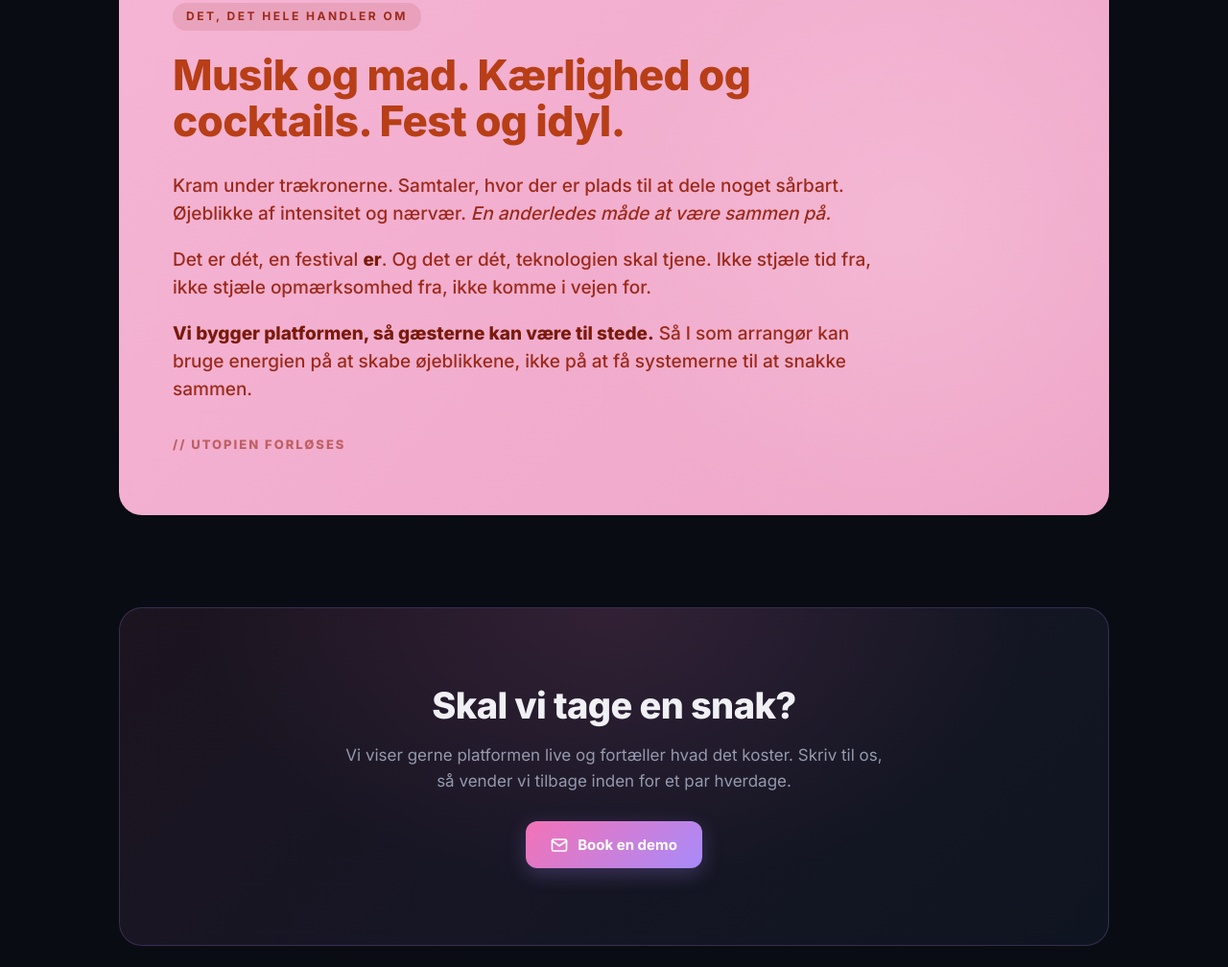
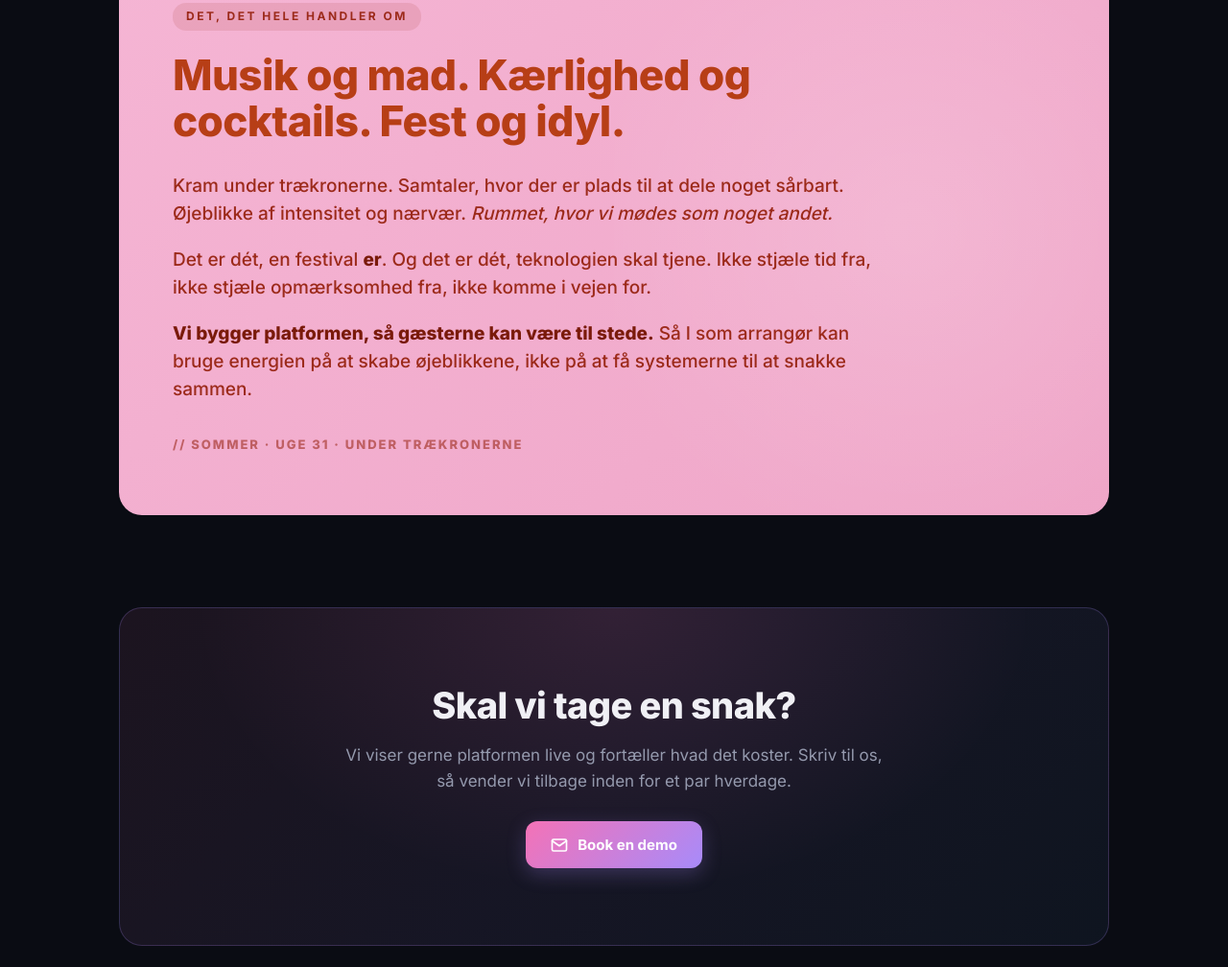
Before and after one commit to LiveCloudDK/livecloud-platform, a plain HTML site: page index.html in a window 1280 px wide. Shown: the part 4844-5852 px from the top of the page at 96% size. Drawn offline with Linux system fonts and the light colour scheme.

Commit message:
Manifesto: room metaphor in body, concrete signoff
Replaced 'utopia' framing per user feedback. Combined two directions:
- Body: 'En anderledes måde at være sammen på' → 'Rummet, hvor vi mødes
  som noget andet' (warmer, more grounded, stays as italic sensory
  phrase after the concrete imagery)
- Signoff: '// UTOPIEN FORLØSES' → '// SOMMER · UGE 31 · UNDER
  TRÆKRONERNE' (concrete, no metaphor — date + place as the anchor)

```diff
--- a/index.html
+++ b/index.html
@@ -962,10 +962,10 @@
       <div class="manifesto-inner">
         <div class="manifesto-eyebrow">Det, det hele handler om</div>
         <h2>Musik og mad. Kærlighed og cocktails. Fest og idyl.</h2>
-        <p>Kram under trækronerne. Samtaler, hvor der er plads til at dele noget sårbart. Øjeblikke af intensitet og nærvær. <em>En anderledes måde at være sammen på.</em></p>
+        <p>Kram under trækronerne. Samtaler, hvor der er plads til at dele noget sårbart. Øjeblikke af intensitet og nærvær. <em>Rummet, hvor vi mødes som noget andet.</em></p>
         <p>Det er dét, en festival <strong>er</strong>. Og det er dét, teknologien skal tjene. Ikke stjæle tid fra, ikke stjæle opmærksomhed fra, ikke komme i vejen for.</p>
         <p><strong>Vi bygger platformen, så gæsterne kan være til stede.</strong> Så I som arrangør kan bruge energien på at skabe øjeblikkene, ikke på at få systemerne til at snakke sammen.</p>
-        <div class="manifesto-signoff">// UTOPIEN FORLØSES</div>
+        <div class="manifesto-signoff">// SOMMER &middot; UGE 31 &middot; UNDER TRÆKRONERNE</div>
       </div>
     </div>
   </div>
```
